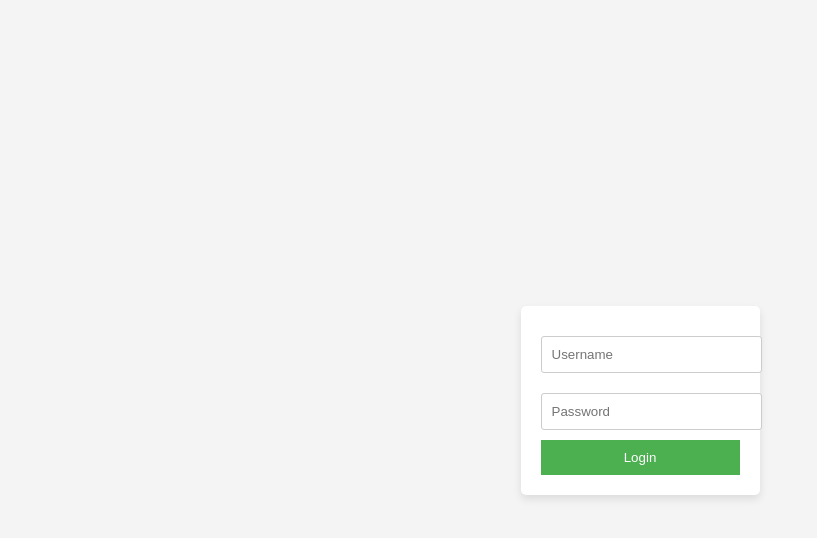
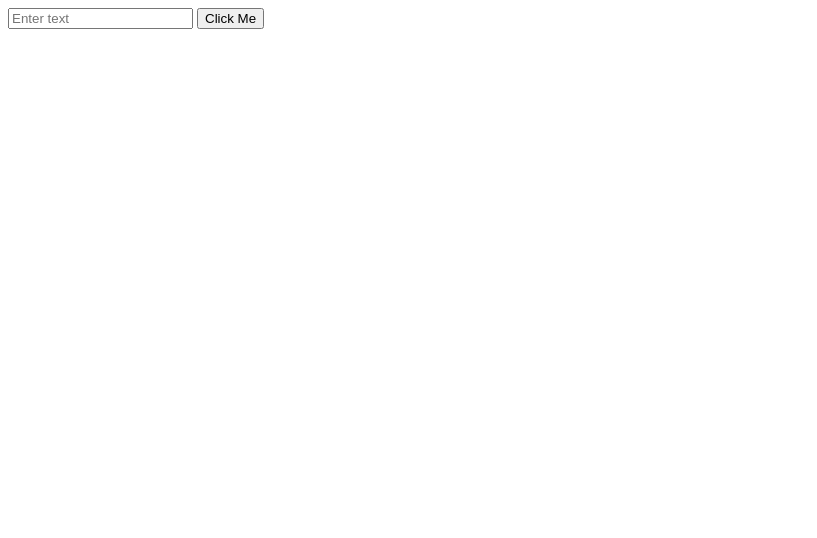
Before and after one commit to THERESAGC/GIT_ASSIGNMENTS, a plain HTML site: page index.html in a window 1280 px wide. Shown: the whole page, without its empty margins (0-817 px from the left). Drawn offline with Linux system fonts and the light colour scheme.

Commit message:
adding data

```diff
--- a/index.html
+++ b/index.html
@@ -1,21 +1,12 @@
-<!-- index.html -->
 <!DOCTYPE html>
 <html lang="en">
 <head>
     <meta charset="UTF-8">
     <meta name="viewport" content="width=device-width, initial-scale=1.0">
-    <title>Login Form</title>
-    <link rel="stylesheet" href="style.css">
+    <title>Main Repo</title>
 </head>
 <body>
-    <div class="login-container">
-        <form id="loginForm">
-            <input type="text" id="username" placeholder="Username" required><br>
-            <input type="password" id="password" placeholder="Password" required><br>
-            <button type="submit">Login</button>
-        </form>
-    </div>
-
-    <script src="script.js"></script>
+    <input type="text" id="userInput" placeholder="Enter text">
+    <button onclick="alert('Button clicked!')">Click Me</button>
 </body>
 </html>
```
